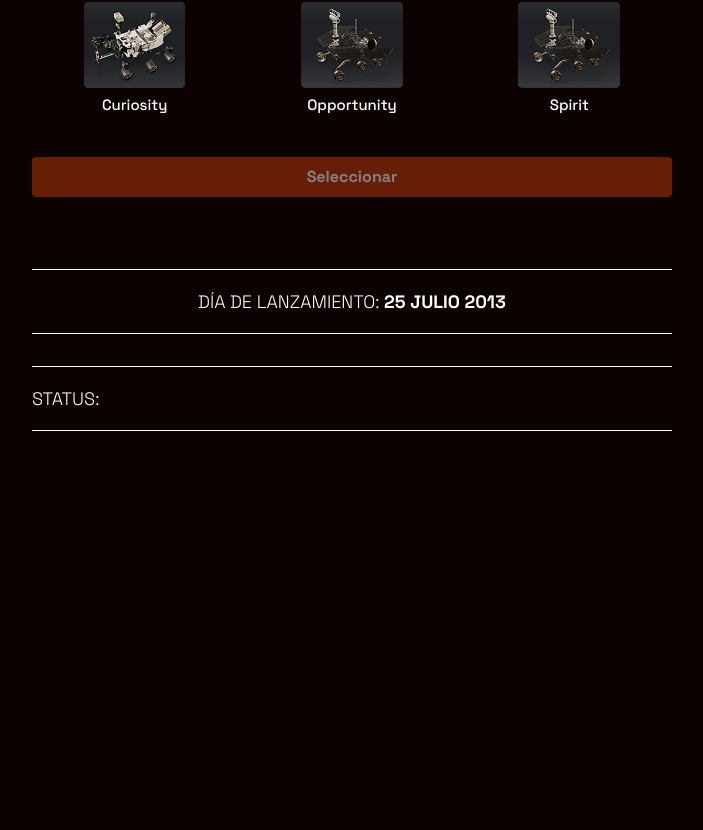
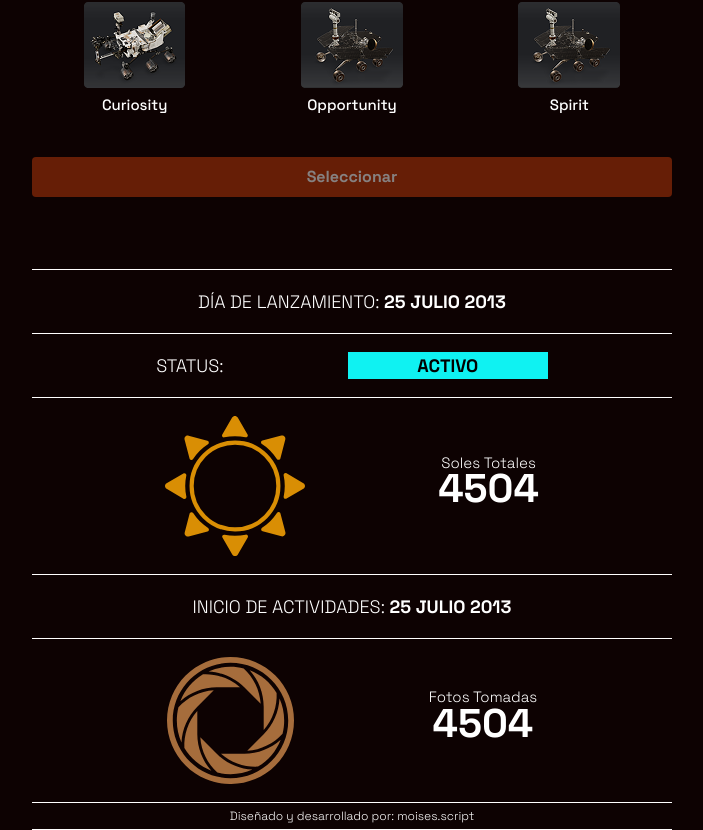
Before and after one commit to comicway/MarsRoverPhotos, a React (Vite) app: page / in a window 1280 px wide. Shown: the part 376-1206 px from the top of the page, without its empty margins (288-991 px from the left). Before the commit the page ends 807 px from the top, so only its background shows below. Built offline with nearby package versions, Linux system fonts and the light colour scheme.

Commit message:
Maqueta info de los rovers
Maqueta info de los rovers

```diff
--- a/src/Components/Home/Home.jsx
+++ b/src/Components/Home/Home.jsx
@@ -47,8 +47,27 @@
             </Link>
             </div>
             <section className="grid grid-cols-1 mt-10">
-                <p className="text-center text-white border-t border-b border-white my-[32px] text-[18px] font-bold font-SpaceGrotesk py-[18px]"><span className="font-light">DÍA DE LANZAMIENTO: </span>25 JULIO 2013</p>
-                <p className="text-left text-white border-t border-b border-white text-[18px] font-light font-SpaceGrotesk py-[18px]">STATUS:</p>
+                <div className="text-center text-white border-t border-b border-white mt-[32px] text-[18px] font-bold font-SpaceGrotesk py-[18px]"><span className="font-light">DÍA DE LANZAMIENTO: </span>25 JULIO 2013</div>
+                <div className="flex justify-evenly text-white border-b border-white text-[18px] font-light font-SpaceGrotesk py-[18px]">
+                    <div>STATUS:</div>
+                    <div className="bg-[#0FF2F2] font-bold text-black px-2 text-center w-[200px]">ACTIVO</div>
+                </div>
+                <div className="flex justify-evenly items-center text-white border-b border-white font-SpaceGrotesk py-[18px]">
+                    <div><img src="/asset/img/icono-sol.svg" alt="" /></div>
+                    <div className="">
+                        <p className="font-light text-center text-[15px]">Soles Totales</p>
+                        <p className="font-bold text-center text-[40px] mt-[-15px]">4504</p>
+                    </div>
+                </div>
+                <div className="text-center text-white border-b border-white text-[18px] font-bold font-SpaceGrotesk py-[18px]"><span className="font-light">INICIO DE ACTIVIDADES: </span>25 JULIO 2013</div>
+                <div className="flex justify-evenly items-center text-white border-b border-white font-SpaceGrotesk py-[18px]">
+                    <div><img src="/asset/img/icono-camera.svg" alt="" /></div>
+                    <div className="">
+                        <p className="font-light text-center text-[15px]">Fotos Tomadas</p>
+                        <p className="font-bold text-center text-[40px] mt-[-15px]">4504</p>
+                    </div>
+                </div>
+                <div className="text-center text-white border-b border-white text-[12px] font-light font-SpaceGrotesk py-[4px]">Diseñado y desarrollado por: moises.script</div>
             </section>
         </>
     );
```
Also changed, not shown: public/asset/img/icono-camera.svg (added), public/asset/img/icono-sol.svg (added).
